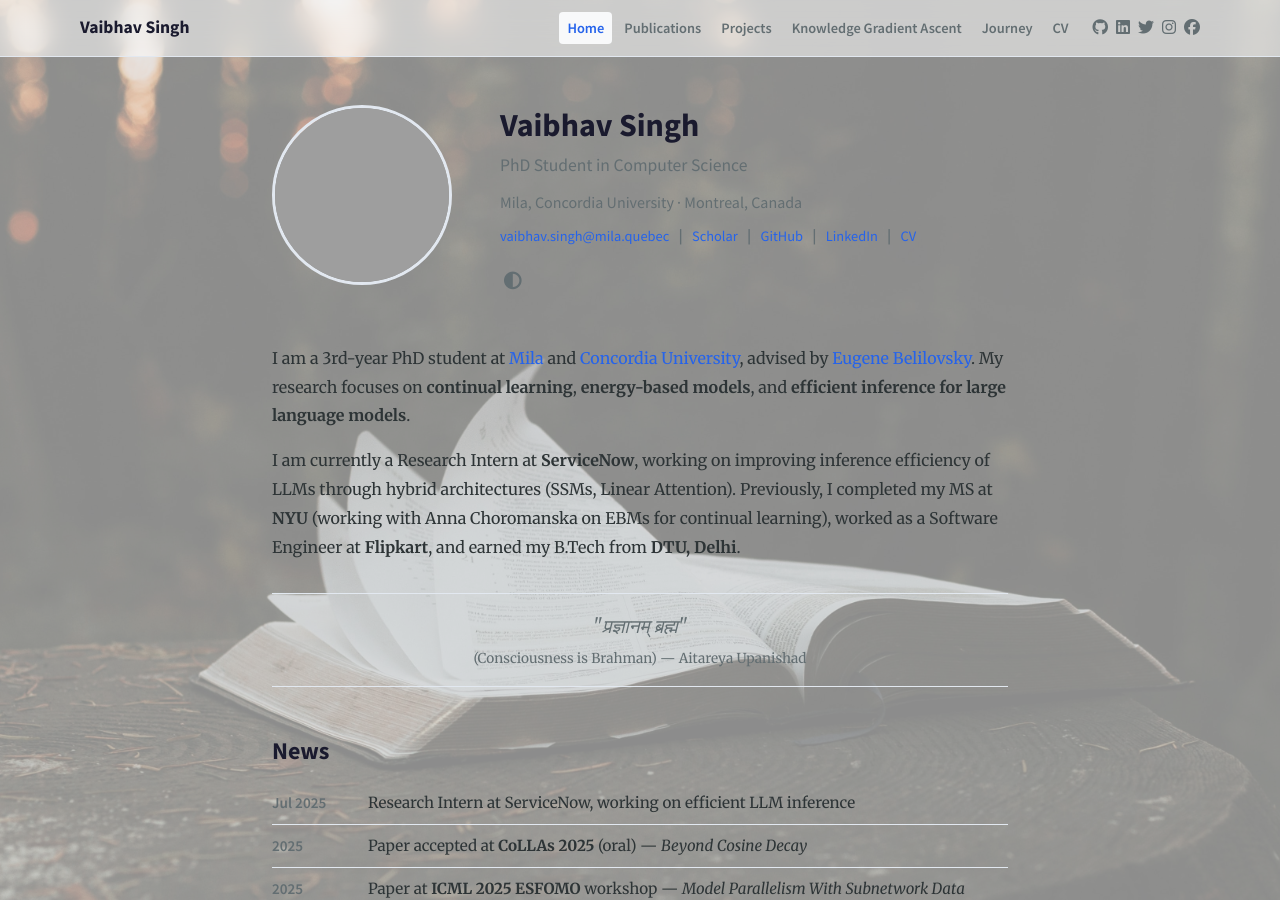
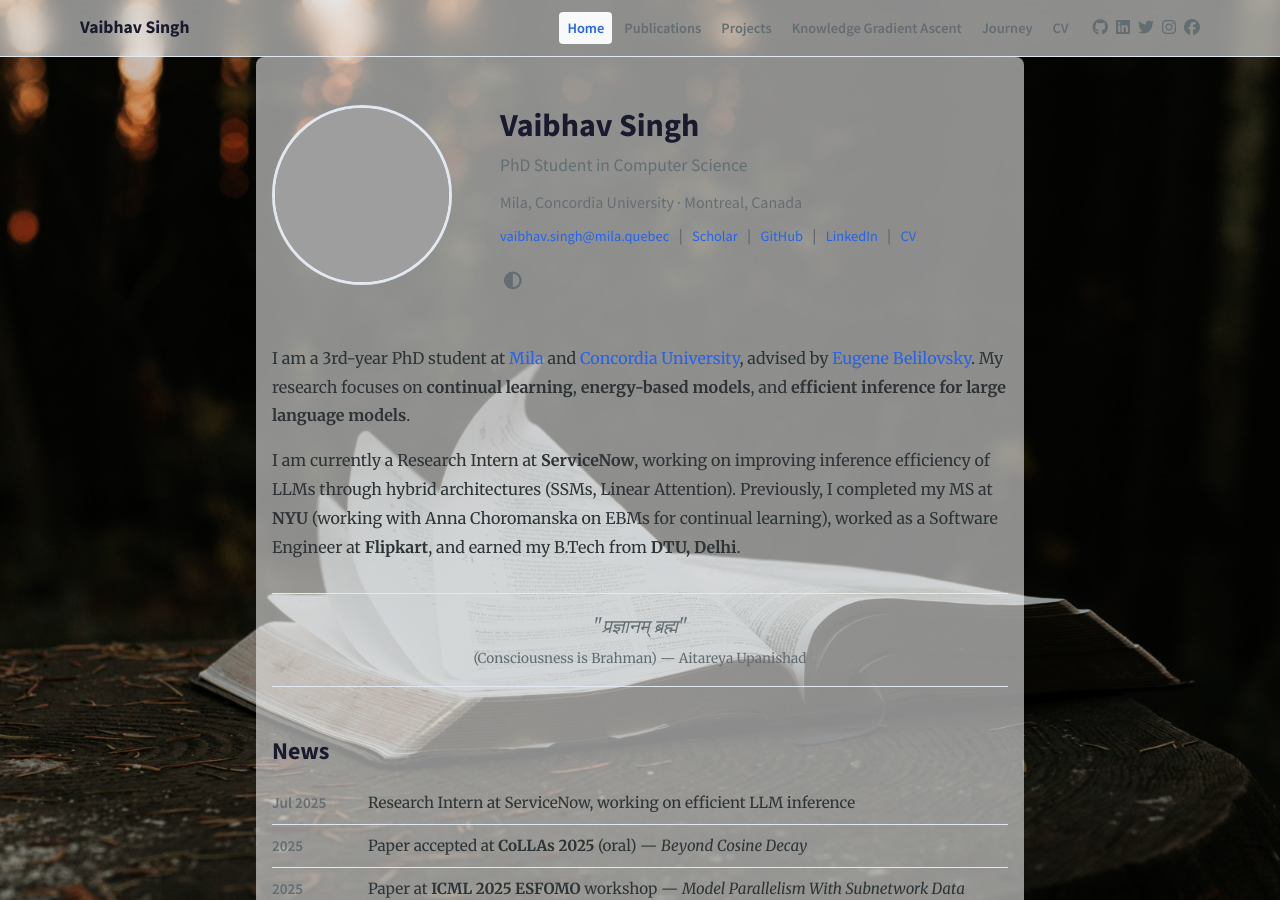
Before and after one commit to vaibhav016/vaibhav016.github.io, a Jekyll site: the page built from index.html, in a window 1280 px wide and 900 px high. Built offline with Jekyll 4.4.1, drawn with Linux system fonts in a browser that asks for light colours; grey boxes are pictures that could not be loaded.

Commit message:
Fix background: use plain background-image, overlay on content areas
Drop linear-gradient overlay approach which wasn't rendering.
Use direct background-image on body with semi-transparent
overlay on content containers instead.

Co-Authored-By: Claude Opus 4.6 <noreply@anthropic.com>

```diff
--- a/_sass/_base.scss
+++ b/_sass/_base.scss
@@ -42,7 +42,12 @@ body {
   font-size: 1rem;
   line-height: 1.7;
   color: var(--text);
-  background: linear-gradient(var(--bg-overlay), var(--bg-overlay)), url('/images/book_wisdom.jpeg') center / cover no-repeat fixed var(--bg);
+  background-color: var(--bg);
+  background-image: url('/images/book_wisdom.jpeg');
+  background-size: cover;
+  background-position: center;
+  background-repeat: no-repeat;
+  background-attachment: fixed;
   -webkit-font-smoothing: antialiased;
 }
 
--- a/_sass/_layout.scss
+++ b/_sass/_layout.scss
@@ -109,6 +109,8 @@
   max-width: $content-width;
   margin: 0 auto;
   padding: $space-xl $space-md;
+  background: var(--bg-overlay);
+  border-radius: 8px;
 }
 
 .page-title {
```
